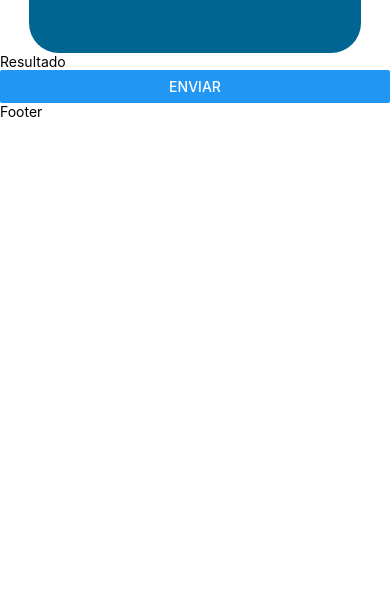
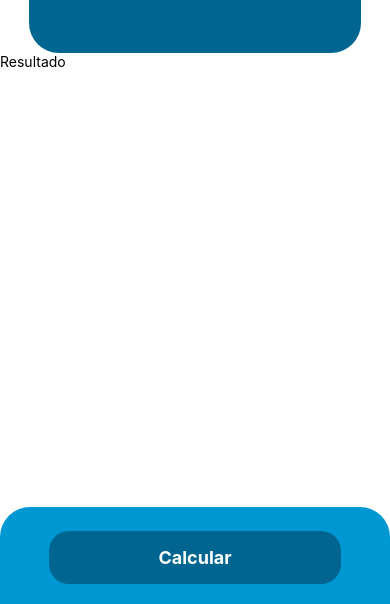
Before and after one commit to ajimenezrosa/Cotizador-de-prestamos, a React Native app in the folder Cotizadorprestamos/: screen / in a window 390 px wide. Shown: the part 237-841 px from the top of the page. Built offline with nearby package versions, Linux system fonts and the light colour scheme.

Commit message:
Boton para ejecutar el calculo

```diff
--- a/Cotizadorprestamos/App.js
+++ b/Cotizadorprestamos/App.js
@@ -1,6 +1,7 @@
 import React  from 'react';
 import {StyleSheet, View, Text, SafeAreaView, StatusBar, Button} from 'react-native';
 import Form from './src/components/Form';
+import Footer from './src/components/Footer';
 import colors from './src/utils/colors';
 import { useState } from 'react';
 
@@ -10,7 +11,7 @@
   const [months, setMonths] = useState(null);
 
 
-  const onsubmit = () => {
+  const calcular = () => {
      console.log("capital => " ,capital)
      console.log("interes => ", interes)
      console.log("Months => " ,months)
@@ -33,13 +34,9 @@
       <View>
           <Text>Resultado</Text>
       </View>
-      <View>
-      <Button
-          title="Enviar"
-          onPress={onsubmit}
-        />
-        <Text>Footer</Text>
-      </View>
+
+      <Footer calcular={calcular}/>
+
     </>
     );
 
--- /dev/null
+++ b/Cotizadorprestamos/src/components/Footer.js
@@ -0,0 +1,57 @@
+//import liraries
+import React, { Component } from 'react';
+import { View, Text, StyleSheet , TouchableOpacity} from 'react-native';
+import colors from '../utils/colors';
+
+
+// create a component
+export default function Footer(props) {
+
+    const { calculate } = props;
+
+
+
+    return (
+        <View style={styles.viewFooter}>
+            <TouchableOpacity style={styles.button} onPress={calculate} >
+
+                <Text style={styles.text} >Calcular</Text>
+            </TouchableOpacity>
+        </View>
+    );
+};
+
+// define your styles
+const styles = StyleSheet.create({
+    container: {
+        flex: 1,
+        justifyContent: 'center',
+        alignItems: 'center',
+        backgroundColor: '#2c3e50',
+    },
+    viewFooter: {
+        position: 'absolute',
+        bottom: 0,
+        width: '100%',
+        backgroundColor: colors.PRIMARY_COLOR,
+        height: 100,
+        borderTopLeftRadius: 30,
+        borderTopRightRadius: 30,
+        alignItems: 'center',
+        justifyContent: 'center',
+    },
+    text: {
+        fontWeight: 'bold',
+        fontSize: 18,
+        color: '#FFF',
+        textAlign: 'center',
+    },
+    button: {
+        backgroundColor: colors.PRIMARY_COLOR_DARK,
+        padding: 16,
+        borderRadius: 20,
+        width:'75%'
+    },
+});
+
+//make this component available to the app
```
Also changed, not shown: 1 other file (tests, documents, lock files or other folders).
